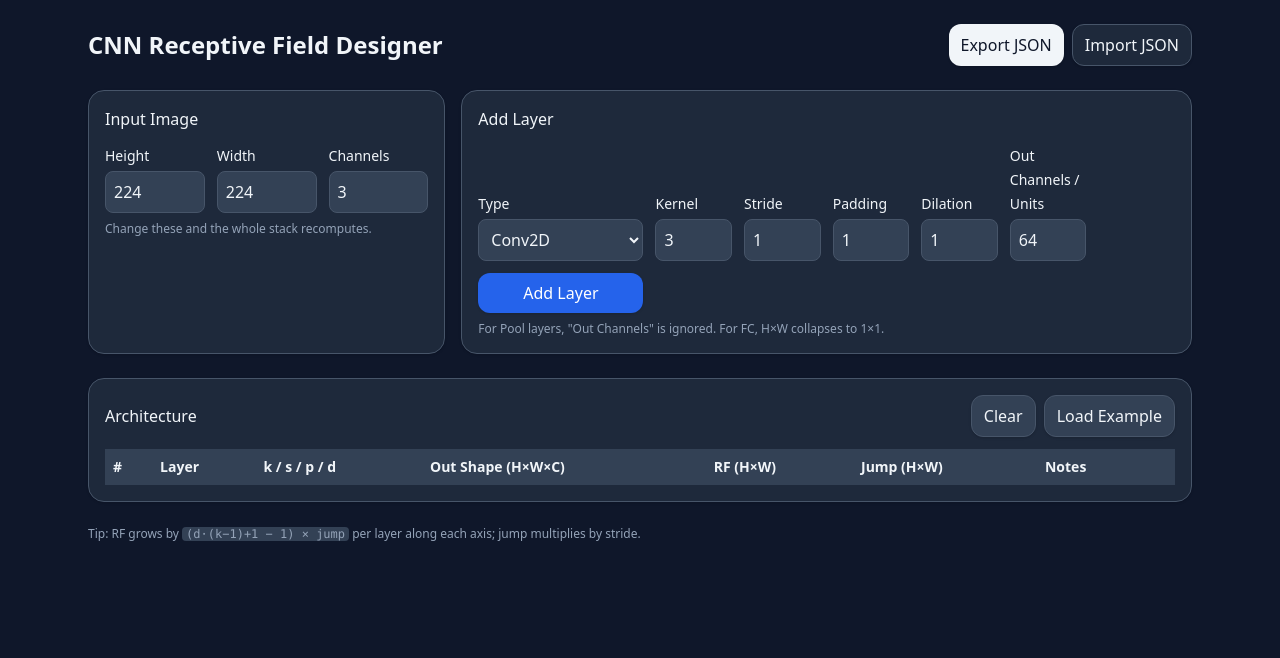
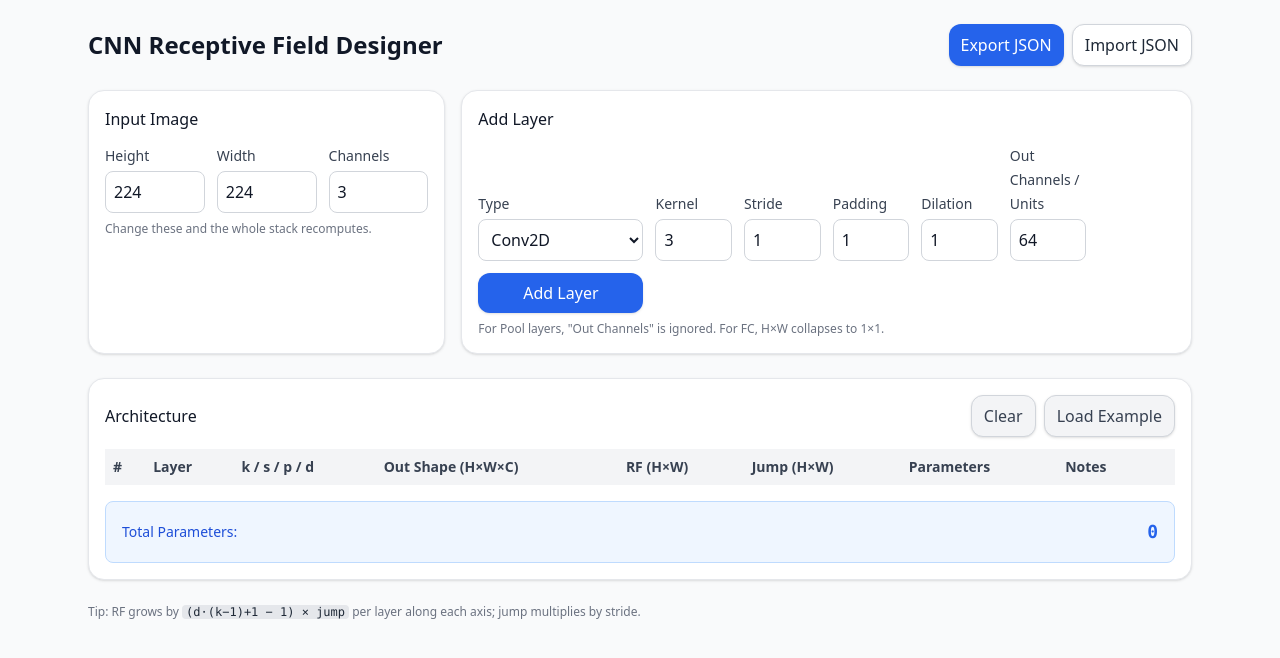
Before and after one commit to ankurgupta/python-flask-app, a Flask app: page / in a window 1280 px wide. Shown: the top 658 px of the page. Run offline with Flask 3, Linux system fonts and the light colour scheme; lists and menus that the app fills with data are empty; some libraries are stand-ins or nearby versions.

Commit message:
parameters added for convolutional layer

```diff
--- a/static/app.js
+++ b/static/app.js
@@ -28,6 +28,7 @@
     let jH = 1, jW = 1;
 
     const rows = [];
+    let totalParams = 0;
 
     for (let i = 0; i < layers.length; i++) {
       const L = layers[i];
@@ -42,6 +43,10 @@
         const rfHn = rfH + (kEff - 1) * jH;
         const rfWn = rfW + (kEff - 1) * jW;
         const jHn = jH * L.s, jWn = jW * L.s;
+
+        // Calculate parameters: kernel weights + bias
+        const layerParams = (L.k * L.k * C * L.outC) + L.outC;
+        totalParams += layerParams;
 
         H = Hout; W = Wout; C = L.outC;
         rfH = rfHn; rfW = rfWn; jH = jHn; jW = jWn;
@@ -63,8 +68,20 @@
         // Flatten HxW -> 1x1, assume dense connects to all positions
         const rfHn = rfH + (H - 1) * jH;
         const rfWn = rfW + (W - 1) * jW;
+
+        // Calculate parameters: input connections + bias
+        const layerParams = (H * W * C * L.outC) + L.outC;
+        totalParams += layerParams;
+
         H = 1; W = 1; C = L.outC; // units
         rfH = rfHn; rfW = rfWn; /* jumps irrelevant after 1x1 but keep */
+      }
+
+      let layerParams = 0;
+      if (L.type === "conv") {
+        layerParams = (L.k * L.k * (i === 0 ? asIntMin1(inC) : layers[i-1].outC || asIntMin1(inC)) * L.outC) + L.outC;
+      } else if (L.type === "fc") {
+        layerParams = (H * W * C * L.outC) + L.outC;
       }
 
       rows.push({
@@ -75,17 +92,18 @@
         rf: `${rfH}×${rfW}`,
         jump: `${jH}×${jW}`,
         note,
+        params: layerParams
       });
     }
 
-    renderTable(rows);
+    renderTable(rows, totalParams);
   }
 
-  function renderTable(rows) {
+  function renderTable(rows, totalParams) {
     archTbody.innerHTML = "";
     rows.forEach((r, i) => {
       const tr = document.createElement("tr");
-      tr.className = "border-b hover:bg-slate-50";
+      tr.className = "border-b border-gray-200 hover:bg-gray-50";
       tr.innerHTML = `
         <td class="p-2">${r.idx}</td>
         <td class="p-2">${prettyType(layers[i])}</td>
@@ -93,9 +111,10 @@
         <td class="p-2 font-mono">${r.outShape}</td>
         <td class="p-2 font-mono">${r.rf}</td>
         <td class="p-2 font-mono">${r.jump}</td>
+        <td class="p-2 font-mono">${r.params.toLocaleString()}</td>
         <td class="p-2">${r.note}</td>
         <td class="p-2">
-          <button data-idx="${i}" class="del px-2 py-1 rounded-lg bg-white border shadow text-xs hover:bg-slate-100">Remove</button>
+          <button data-idx="${i}" class="del px-2 py-1 rounded-lg bg-red-50 border border-red-200 text-red-700 text-xs hover:bg-red-100 transition-colors">Remove</button>
         </td>
       `;
       archTbody.appendChild(tr);
@@ -109,6 +128,12 @@
         compute();
       };
     });
+
+    // Display total parameters
+    const totalParamsEl = document.getElementById('totalParams');
+    if (totalParamsEl) {
+      totalParamsEl.textContent = totalParams.toLocaleString();
+    }
   }
 
   function prettyType(L) {
--- a/templates/index.html
+++ b/templates/index.html
@@ -8,13 +8,13 @@
   <!-- Tailwind (CDN) -->
   <script src="https://cdn.tailwindcss.com"></script>
 </head>
-<body class="bg-slate-900 text-slate-100">
+<body class="bg-gray-50 text-gray-800">
   <div class="max-w-6xl mx-auto p-6 space-y-6">
     <header class="flex items-center justify-between">
-      <h1 class="text-2xl font-semibold">CNN Receptive Field Designer</h1>
+      <h1 class="text-2xl font-semibold text-gray-900">CNN Receptive Field Designer</h1>
       <div class="flex gap-2">
-        <button id="exportJson" class="px-3 py-2 rounded-xl bg-slate-100 text-slate-900 shadow hover:opacity-90">Export JSON</button>
-        <label class="px-3 py-2 rounded-xl bg-slate-800 border border-slate-600 shadow cursor-pointer hover:bg-slate-700">
+        <button id="exportJson" class="px-3 py-2 rounded-xl bg-blue-600 text-white shadow hover:bg-blue-700 transition-colors">Export JSON</button>
+        <label class="px-3 py-2 rounded-xl bg-white border border-gray-300 shadow cursor-pointer hover:bg-gray-50 transition-colors">
           Import JSON
           <input id="importJson" type="file" accept="application/json" class="hidden" />
         </label>
@@ -23,32 +23,32 @@
 
     <!-- Image Settings -->
     <section class="grid grid-cols-1 md:grid-cols-3 gap-4">
-      <div class="bg-slate-800 rounded-2xl p-4 shadow border border-slate-600">
-        <h2 class="font-medium mb-3">Input Image</h2>
+      <div class="bg-white rounded-2xl p-4 shadow border border-gray-200">
+        <h2 class="font-medium mb-3 text-gray-900">Input Image</h2>
         <div class="grid grid-cols-3 gap-3">
           <div>
-            <label class="text-sm">Height</label>
-            <input id="inH" type="number" min="1" value="224" class="w-full mt-1 rounded-lg border border-slate-600 bg-slate-700 p-2 text-slate-100">
+            <label class="text-sm text-gray-700">Height</label>
+            <input id="inH" type="number" min="1" value="224" class="w-full mt-1 rounded-lg border border-gray-300 bg-white p-2 text-gray-900 focus:ring-2 focus:ring-blue-500 focus:border-transparent">
           </div>
           <div>
-            <label class="text-sm">Width</label>
-            <input id="inW" type="number" min="1" value="224" class="w-full mt-1 rounded-lg border border-slate-600 bg-slate-700 p-2 text-slate-100">
+            <label class="text-sm text-gray-700">Width</label>
+            <input id="inW" type="number" min="1" value="224" class="w-full mt-1 rounded-lg border border-gray-300 bg-white p-2 text-gray-900 focus:ring-2 focus:ring-blue-500 focus:border-transparent">
           </div>
           <div>
-            <label class="text-sm">Channels</label>
-            <input id="inC" type="number" min="1" value="3" class="w-full mt-1 rounded-lg border border-slate-600 bg-slate-700 p-2 text-slate-100">
+            <label class="text-sm text-gray-700">Channels</label>
+            <input id="inC" type="number" min="1" value="3" class="w-full mt-1 rounded-lg border border-gray-300 bg-white p-2 text-gray-900 focus:ring-2 focus:ring-blue-500 focus:border-transparent">
           </div>
         </div>
-        <p class="text-xs text-slate-400 mt-2">Change these and the whole stack recomputes.</p>
+        <p class="text-xs text-gray-500 mt-2">Change these and the whole stack recomputes.</p>
       </div>
 
       <!-- Add Layer -->
-      <div class="bg-slate-800 rounded-2xl p-4 shadow border border-slate-600 md:col-span-2">
-        <h2 class="font-medium mb-3">Add Layer</h2>
+      <div class="bg-white rounded-2xl p-4 shadow border border-gray-200 md:col-span-2">
+        <h2 class="font-medium mb-3 text-gray-900">Add Layer</h2>
         <div class="grid md:grid-cols-8 grid-cols-2 gap-3 items-end">
           <div class="md:col-span-2">
-            <label class="text-sm">Type</label>
-            <select id="layerType" class="w-full mt-1 rounded-lg border border-slate-600 bg-slate-700 p-2 text-slate-100">
+            <label class="text-sm text-gray-700">Type</label>
+            <select id="layerType" class="w-full mt-1 rounded-lg border border-gray-300 bg-white p-2 text-gray-900 focus:ring-2 focus:ring-blue-500 focus:border-transparent">
               <option value="conv">Conv2D</option>
               <option value="maxpool">MaxPool2D</option>
               <option value="avgpool">AvgPool2D</option>
@@ -56,64 +56,73 @@
             </select>
           </div>
           <div>
-            <label class="text-sm">Kernel</label>
-            <input id="k" type="number" min="1" value="3" class="w-full mt-1 rounded-lg border border-slate-600 bg-slate-700 p-2 text-slate-100">
+            <label class="text-sm text-gray-700">Kernel</label>
+            <input id="k" type="number" min="1" value="3" class="w-full mt-1 rounded-lg border border-gray-300 bg-white p-2 text-gray-900 focus:ring-2 focus:ring-blue-500 focus:border-transparent">
           </div>
           <div>
-            <label class="text-sm">Stride</label>
-            <input id="s" type="number" min="1" value="1" class="w-full mt-1 rounded-lg border border-slate-600 bg-slate-700 p-2 text-slate-100">
+            <label class="text-sm text-gray-700">Stride</label>
+            <input id="s" type="number" min="1" value="1" class="w-full mt-1 rounded-lg border border-gray-300 bg-white p-2 text-gray-900 focus:ring-2 focus:ring-blue-500 focus:border-transparent">
           </div>
           <div>
-            <label class="text-sm">Padding</label>
-            <input id="p" type="number" min="0" value="1" class="w-full mt-1 rounded-lg border border-slate-600 bg-slate-700 p-2 text-slate-100">
+            <label class="text-sm text-gray-700">Padding</label>
+            <input id="p" type="number" min="0" value="1" class="w-full mt-1 rounded-lg border border-gray-300 bg-white p-2 text-gray-900 focus:ring-2 focus:ring-blue-500 focus:border-transparent">
           </div>
           <div>
-            <label class="text-sm">Dilation</label>
-            <input id="d" type="number" min="1" value="1" class="w-full mt-1 rounded-lg border border-slate-600 bg-slate-700 p-2 text-slate-100">
+            <label class="text-sm text-gray-700">Dilation</label>
+            <input id="d" type="number" min="1" value="1" class="w-full mt-1 rounded-lg border border-gray-300 bg-white p-2 text-gray-900 focus:ring-2 focus:ring-blue-500 focus:border-transparent">
           </div>
           <div>
-            <label class="text-sm">Out Channels / Units</label>
-            <input id="outC" type="number" min="1" value="64" class="w-full mt-1 rounded-lg border border-slate-600 bg-slate-700 p-2 text-slate-100">
+            <label class="text-sm text-gray-700">Out Channels / Units</label>
+            <input id="outC" type="number" min="1" value="64" class="w-full mt-1 rounded-lg border border-gray-300 bg-white p-2 text-gray-900 focus:ring-2 focus:ring-blue-500 focus:border-transparent">
           </div>
           <div class="md:col-span-2">
-            <button id="addLayer" class="w-full px-3 py-2 rounded-xl bg-blue-600 text-white shadow hover:bg-blue-700">Add Layer</button>
+            <button id="addLayer" class="w-full px-3 py-2 rounded-xl bg-blue-600 text-white shadow hover:bg-blue-700 transition-colors">Add Layer</button>
           </div>
         </div>
-        <p class="text-xs text-slate-400 mt-2">For Pool layers, "Out Channels" is ignored. For FC, H×W collapses to 1×1.</p>
+        <p class="text-xs text-gray-500 mt-2">For Pool layers, "Out Channels" is ignored. For FC, H×W collapses to 1×1.</p>
       </div>
     </section>
 
     <!-- Architecture Table -->
-    <section class="bg-slate-800 rounded-2xl p-4 shadow border border-slate-600">
+    <section class="bg-white rounded-2xl p-4 shadow border border-gray-200">
       <div class="flex items-center justify-between mb-3">
-        <h2 class="font-medium">Architecture</h2>
+        <h2 class="font-medium text-gray-900">Architecture</h2>
         <div class="flex gap-2">
-          <button id="clearLayers" class="px-3 py-2 rounded-xl bg-slate-700 border border-slate-600 shadow hover:bg-slate-600">Clear</button>
-          <button id="exampleNet" class="px-3 py-2 rounded-xl bg-slate-700 border border-slate-600 shadow hover:bg-slate-600">Load Example</button>
+          <button id="clearLayers" class="px-3 py-2 rounded-xl bg-gray-100 border border-gray-300 text-gray-700 shadow hover:bg-gray-200 transition-colors">Clear</button>
+          <button id="exampleNet" class="px-3 py-2 rounded-xl bg-gray-100 border border-gray-300 text-gray-700 shadow hover:bg-gray-200 transition-colors">Load Example</button>
         </div>
       </div>
       <div class="overflow-x-auto">
         <table class="w-full text-sm">
-          <thead class="text-left bg-slate-700">
+          <thead class="text-left bg-gray-100">
             <tr>
-              <th class="p-2">#</th>
-              <th class="p-2">Layer</th>
-              <th class="p-2">k / s / p / d</th>
-              <th class="p-2">Out Shape (H×W×C)</th>
-              <th class="p-2">RF (H×W)</th>
-              <th class="p-2">Jump (H×W)</th>
-              <th class="p-2">Notes</th>
-              <th class="p-2"></th>
+              <th class="p-2 text-gray-700">#</th>
+              <th class="p-2 text-gray-700">Layer</th>
+              <th class="p-2 text-gray-700">k / s / p / d</th>
+              <th class="p-2 text-gray-700">Out Shape (H×W×C)</th>
+              <th class="p-2 text-gray-700">RF (H×W)</th>
+              <th class="p-2 text-gray-700">Jump (H×W)</th>
+              <th class="p-2 text-gray-700">Parameters</th>
+              <th class="p-2 text-gray-700">Notes</th>
+              <th class="p-2 text-gray-700"></th>
             </tr>
           </thead>
           <tbody id="archTbody"></tbody>
         </table>
       </div>
+
+      <!-- Total Parameters Display -->
+      <div class="mt-4 p-4 bg-blue-50 rounded-lg border border-blue-200">
+        <div class="flex items-center justify-between">
+          <span class="text-sm text-blue-700 font-medium">Total Parameters:</span>
+          <span id="totalParams" class="text-lg font-mono font-bold text-blue-600">0</span>
+        </div>
+      </div>
     </section>
 
     <!-- Footer -->
-    <footer class="text-xs text-slate-400">
-      Tip: RF grows by <code class="bg-slate-700 px-1 rounded">(d·(k−1)+1 − 1) × jump</code> per layer along each axis; jump multiplies by stride.
+    <footer class="text-xs text-gray-500">
+      Tip: RF grows by <code class="bg-gray-200 px-1 rounded text-gray-800">(d·(k−1)+1 − 1) × jump</code> per layer along each axis; jump multiplies by stride.
     </footer>
   </div>
 
```
